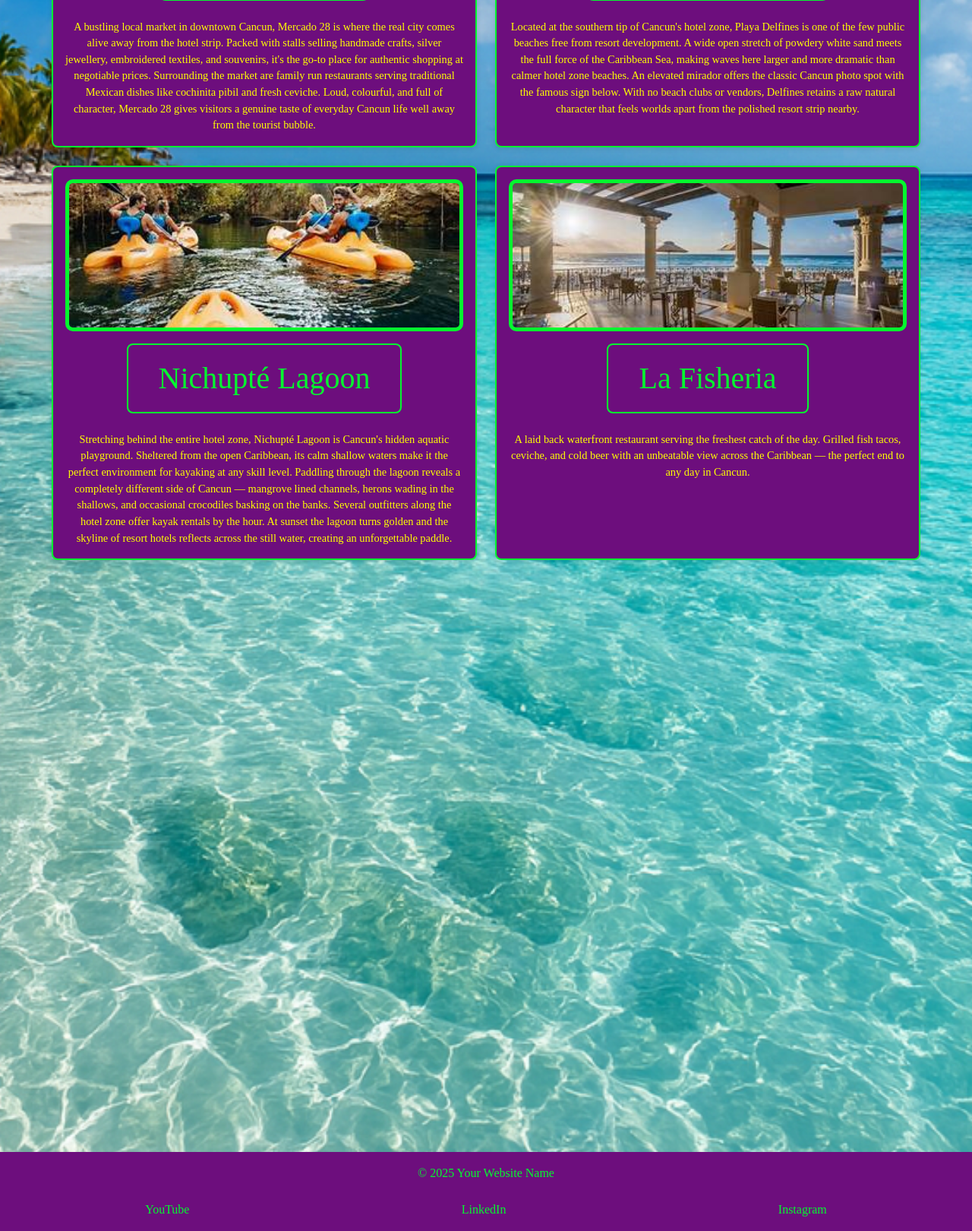
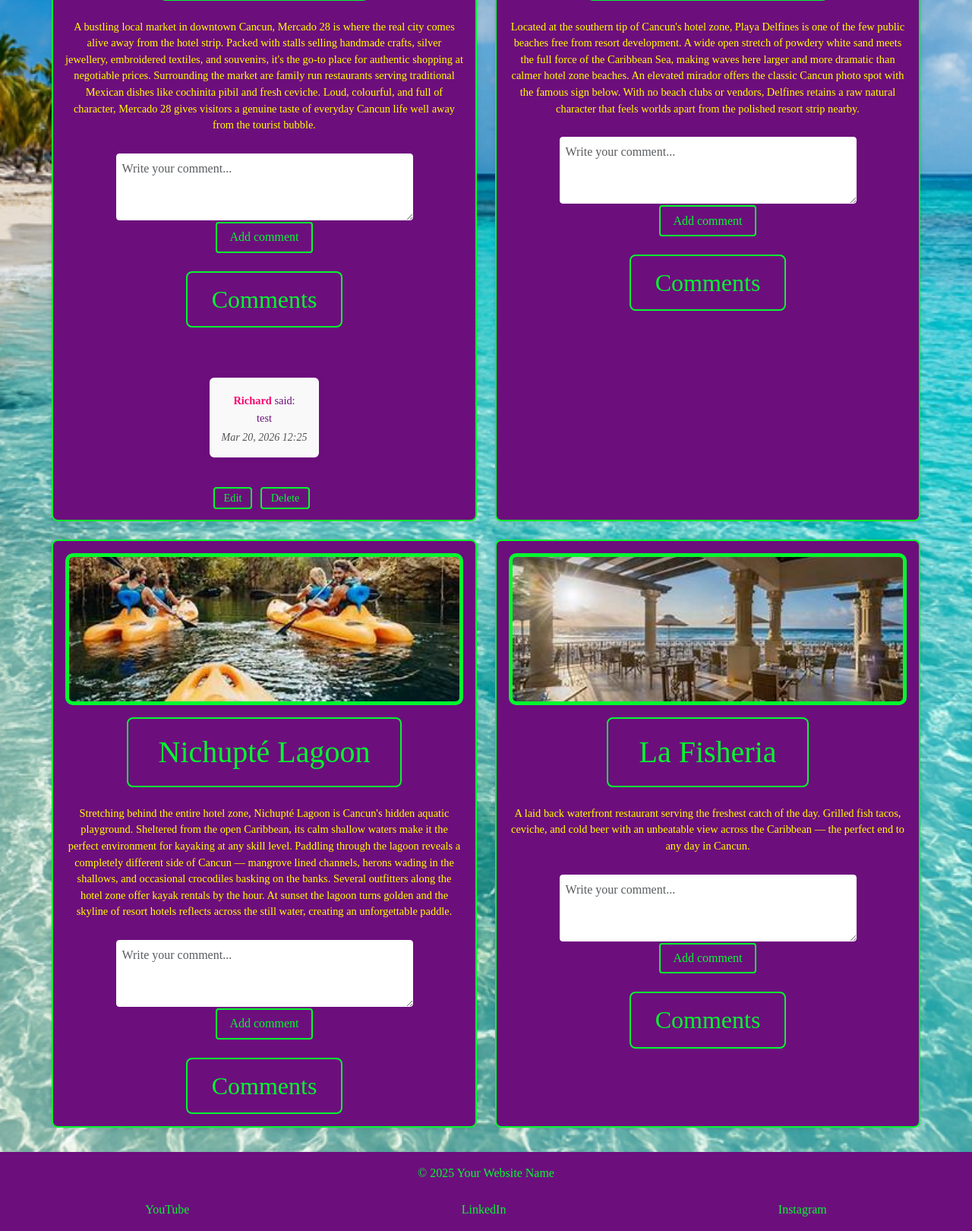
Before and after one commit to Richard-L4/Caribbean, a Django app: page /destinations-details/2/ in a window 1280 px wide. Shown: the part 697-2317 px from the top of the page at 76% size. Run offline with Django 5.2, Linux system fonts and the light colour scheme; a user stored in the database is signed in; data comes from the database, SQL or seed files in the repository; both versions use the stored data as it was after the commit.

Commit message:
add comment model

```diff
--- a/caribbean_tours/forms.py
+++ b/caribbean_tours/forms.py
@@ -1,5 +1,5 @@
 from django import forms
-from .models import Contact
+from .models import Contact, Comment
 from django.contrib.auth.forms import UserCreationForm
 from django.contrib.auth.models import User
 
@@ -79,3 +79,19 @@ class LoginForm(forms.Form):
             'placeholder': 'Enter your password'
         }), label="Password"
     )
+
+
+class CommentForm(forms.ModelForm):
+    class Meta:
+        model = Comment
+        fields = ['text']
+        labels = {
+            'text': "",
+        }
+        widgets = {
+            'text': forms.Textarea(attrs={
+                'class': 'form-control',
+                'rows': 3,
+                'placeholder': 'Write your comment...'
+            })
+        }
--- a/caribbean_tours/models.py
+++ b/caribbean_tours/models.py
@@ -55,3 +55,18 @@ class Places(models.Model):
     class Meta:
         verbose_name = 'Place'
         verbose_name_plural = 'Places'
+
+
+class Comment(models.Model):
+    places = models.ForeignKey(
+        Places,
+        on_delete=models.CASCADE,
+        related_name='comments',
+    )
+    user = models.ForeignKey(User, on_delete=models.CASCADE)
+    text = models.TextField()
+    created_at = models.DateTimeField(auto_now_add=True)
+    updated_at = models.DateTimeField(auto_now=True)
+
+    def __str__(self):
+        return f"{self.user.username} - {self.text[:50]}"
--- a/caribbean_tours/templates/destinations-details.html
+++ b/caribbean_tours/templates/destinations-details.html
@@ -8,10 +8,35 @@
 </p>
 <div class="cards-container">
     {% for place in places %}
-    <div class="card" data-url="{% url 'destinations-details' pk=card.id %}" onclick="window.location = this.dataset.url">
-        <img src="{% static 'images/' %}{{ place.image_name }}" alt="{{ place.title }}">
+    <div class="card">
+        <img src="{% static 'images/' %}{{ place.image_name }}" alt="{{ place.destinations }}">
         <h1 class="color">{{ place.destinations }}</h1>
         <p>{{ place.content }}</p>
+
+        {% if user.is_authenticated %}
+        <form method="POST">
+            {% csrf_token %}
+            <input type="hidden" name="place_id" value="{{ place.id }}">
+            {{ form.as_p }}
+            <button type="submit">Add comment</button>
+        </form>
+        {% endif %}
+
+        <h2 class="color">Comments</h2>
+        {% for comment in place.comments.all %}
+        <div class="comment" data-id="{{ comment.id }}">
+            <p><strong>{{ comment.user.username }}</strong> said:</p>
+            <p>{{ comment.text }}</p>
+            <small>{{ comment.created_at|date:"M d, Y H:i" }}</small>
+        </div>
+        {% if user == comment.user %}
+        <div class="actions">
+            <a href="">Edit</a>
+            <a href="">Delete</a>
+        </div>
+        {% endif %}
+        {% endfor %}
+
     </div>
     {% endfor %}
 </div>
--- a/caribbean_tours/views.py
+++ b/caribbean_tours/views.py
@@ -1,9 +1,9 @@
 from django.shortcuts import render, redirect, get_object_or_404
-from .forms import ContactForm, RegisterForm
+from .forms import ContactForm, RegisterForm, CommentForm
 from django.contrib import messages
 from django.contrib.auth.forms import AuthenticationForm
 from django.contrib.auth import login, logout
-from .models import CardText, Places
+from .models import CardText, Places, Comment
 
 
 def index(request):
@@ -25,7 +25,8 @@ def info(request):
 def destinations(request, pk):
     card = get_object_or_404(CardText, pk=pk)
 
-    prev_card = CardText.objects.filter(pk__lt=pk, pk__gte=2).order_by('-pk').first()
+    prev_card = CardText.objects.filter(pk__lt=pk,
+                                        pk__gte=2).order_by('-pk').first()
     next_card = CardText.objects.filter(pk__gt=pk).order_by('pk').first()
 
     return render(request,
@@ -39,11 +40,28 @@ def destinations(request, pk):
 def destinations_details(request, pk):
     card = get_object_or_404(CardText, id=pk)
     places = Places.objects.filter(card=card)
+    form = CommentForm(request.POST)
+    if request.method == 'POST':
+        place_id = request.POST.get('place_id')
+        place = get_object_or_404(Places, id=place_id)
+        form = CommentForm(request.POST)
+        if form.is_valid():
+            comment = form.save(commit=False)
+            comment.user = request.user
+            comment.places = place
+            comment.save()
+            return redirect('destinations-details', pk=card.pk)
+    else:
+        form = CommentForm()
+
+    comments = Comment.objects.filter(places__card=card).order_by('created_at')
     return render(request,
                   'destinations-details.html',
                   {'active_tab': 'destinations_details',
                    'card': card,
-                   'places': places})
+                   'places': places,
+                   'comments': comments,
+                   'form': form})
 
 
 # ==============================
```
Also changed, not shown: caribbean_tours/admin.py (+11 -1 lines), caribbean_tours/migrations/0006_comment.py (added), caribbean_tours/migrations/0007_remove_comment_card_comment_places.py (added), caribbean_tours/migrations/0008_alter_comment_places.py (added), db.sqlite3.
